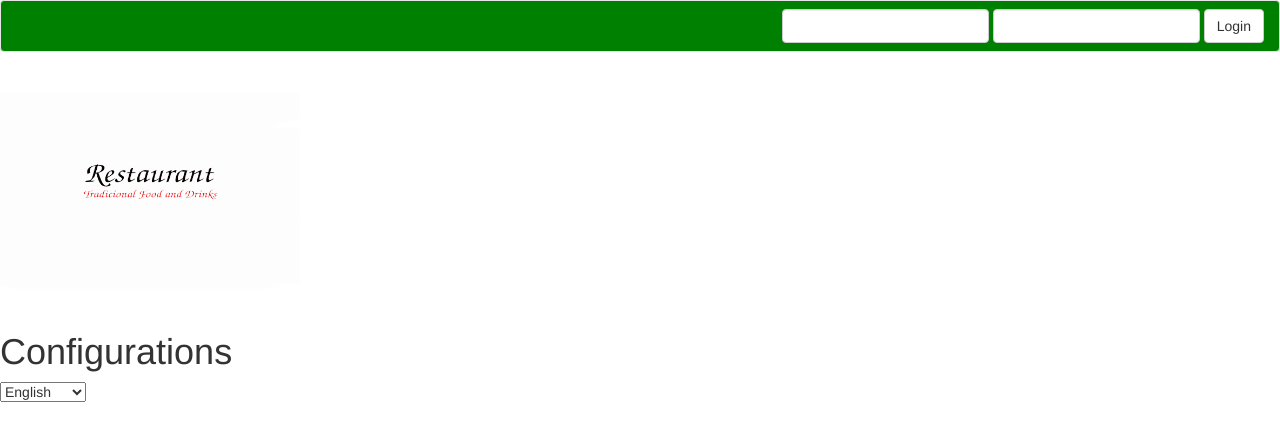
After one commit to Cesar-rso/FoodServer, a Django app: page /config in a window 1280 px wide. The commit adds this page. Shown: the top 441 px of the page. Run offline with Django 3.2, Linux system fonts and the light colour scheme; some libraries are stand-ins or nearby versions.

Commit message:
Added config view

```diff
--- a/orders/templates/orders/base.html
+++ b/orders/templates/orders/base.html
@@ -68,7 +68,7 @@
                 <button class="dropbtn">System</button>
                 <div class="dropdown-content">
                     <a href="{% url "info" %}"><h2> Company Info </h2></a>
-                    <a href="#"><h2> Configuration </h2></a>
+                    <a href="{% url "config" %}"><h2> Configuration </h2></a>
                 </div>
               </div>
         </div>
--- /dev/null
+++ b/orders/templates/orders/system-conf.html
@@ -0,0 +1,13 @@
+{% extends 'orders/base.html' %}
+{% block title %}Configurations{% endblock %}
+{% block body %}
+  <br>
+  <h1>Configurations</h1>
+  <div>
+    <select name="language" id="lang">
+      <option value="en-us">English</option>
+      <option value="pt-br">Português</option>
+    </select>
+  </div>
+
+{% endblock %}
--- a/orders/urls.py
+++ b/orders/urls.py
@@ -28,6 +28,7 @@ urlpatterns = [path('', views.home, name='home'),
                path('update_product/<pk>', views.ProductUpdate.as_view(), name="update_product"),
                path('update_user/<pk>', views.UserUpdate.as_view(), name="update_user"),
                path('update_info', views.CompanyUpdate.as_view(), name="update_info"),
-               path('info', views.company_info,name="info")] \
+               path('info', views.company_info,name="info"),
+               path('config', views.system_conf, name="config")] \
               + static(settings.STATIC_URL, document_root=settings.STATIC_ROOT) \
               + static(settings.MEDIA_URL, document_root=settings.MEDIA_ROOT)
--- a/orders/views.py
+++ b/orders/views.py
@@ -2,6 +2,7 @@ from typing import Any
 import matplotlib.pyplot as plt
 from django.db.models.query import QuerySet
 from django.shortcuts import render, redirect
+from django.conf import settings
 from django.urls import reverse
 from django.views import generic
 from django.views.generic import CreateView, UpdateView
@@ -598,3 +599,9 @@ def company_info(request):
     if request.method == "GET":
         context["company"] = cmp
         return render(request, 'orders/company_info.html', context)
+
+
+def system_conf(request):
+    context = {}
+    if request.method == "GET":
+        return render(request, 'orders/system-conf.html', context)
```
